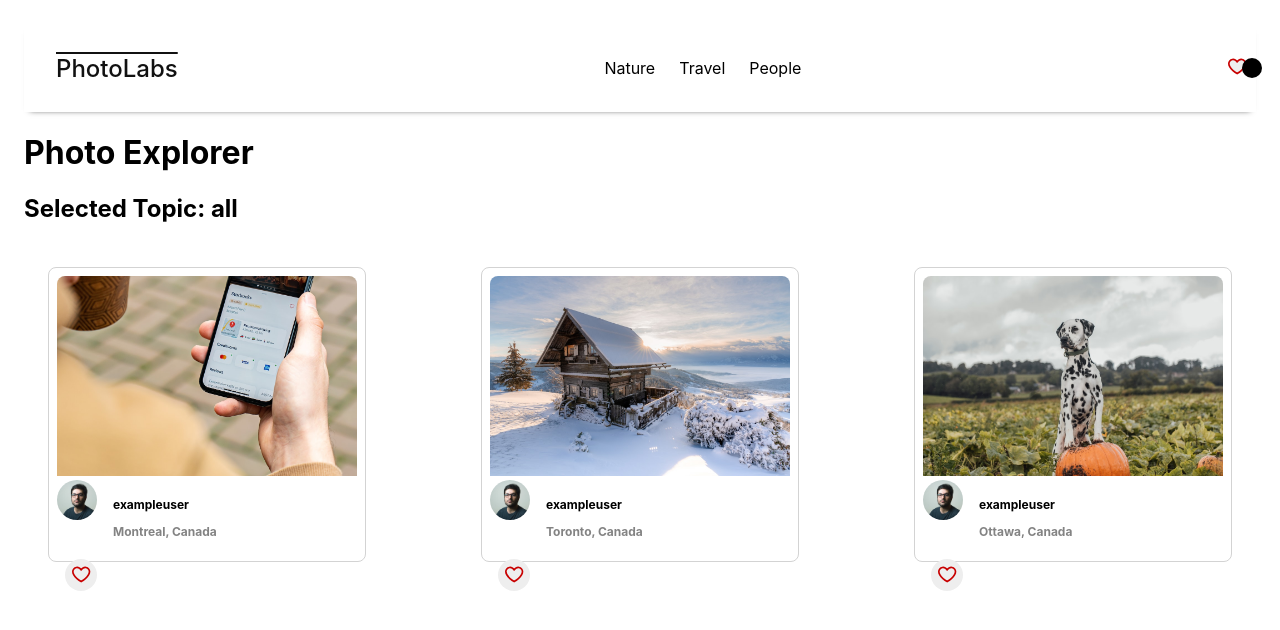
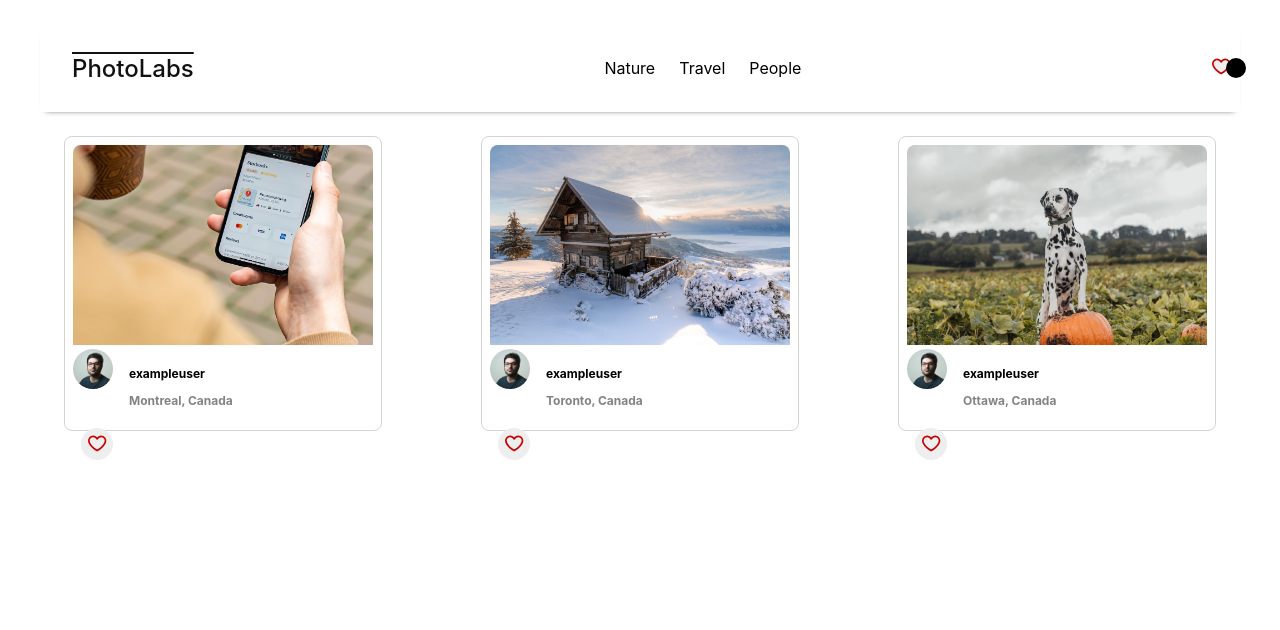
Before and after one commit to mahee045/PhotoLab, a React (Vite) app in the folder frontend/: page / in a window 1280 px wide. Shown: the top 630 px of the page. Built offline with nearby package versions, Linux system fonts and the light colour scheme; the HTML template or start-up script is replaced by a standard one.

Commit message:
rendering the home page

```diff
--- a/frontend/src/App.jsx
+++ b/frontend/src/App.jsx
@@ -1,21 +1,11 @@
-import React, { useState } from "react";
-import PhotoList from "./components/PhotoList";
-import TopNavigationBar from "./components/TopNavigationBar";
+import React from "react";
 import "./App.scss";
+import HomeRoute from "./routes/HomeRoute";
 
 const App = () => {
-  const [selectedTopic, setSelectedTopic] = useState("all"); // ✅ Track selected topic
-  const [favoriteCount, setFavoriteCount] = useState(0); // ✅ Track favorite count
-
   return (
     <div className="App">
-      <TopNavigationBar
-        favoriteCount={favoriteCount}
-        onTopicSelect={setSelectedTopic} // ✅ Pass onTopicSelect to TopNavigationBar
-      />
-      <h1>Photo Explorer</h1>
-      <h2>Selected Topic: {selectedTopic}</h2> {/* ✅ Show selected topic */}
-      <PhotoList topic={selectedTopic} setFavoriteCount={setFavoriteCount} /> {/* ✅ Update favorite count */}
+      <HomeRoute />
     </div>
   );
 };
--- a/frontend/src/components/TopNavigationBar.jsx
+++ b/frontend/src/components/TopNavigationBar.jsx
@@ -2,13 +2,14 @@ import React from "react";
 import "../styles/TopNavigationBar.scss";
 import FavBadge from "./FavBadge"; //  Import FavBadge
 import TopicList from "./TopicList";
+
 
 const TopNavigationBar = ({ favoriteCount, onTopicSelect }) => { //  Make sure onTopicSelect is received
   return (
     <div className="top-nav-bar">
       <span className="top-nav-bar__logo">PhotoLabs</span> {/*  App Logo */}
       <TopicList onTopicSelect={onTopicSelect} />
-      <FavBadge favoriteCountount={favoriteCount} />
+      <FavBadge favoriteCount={favoriteCount} />
     </div>
   );
 };
--- a/frontend/src/routes/HomeRoute.jsx
+++ b/frontend/src/routes/HomeRoute.jsx
@@ -1,9 +1,19 @@
-import '../styles/HomeRoute.scss';
+import React, { useState } from "react";
+import "../styles/HomeRoute.scss";
+import TopNavigationBar from "../components/TopNavigationBar";
+import PhotoList from "../components/PhotoList";
 
 const HomeRoute = () => {
+  const [selectedTopic, setSelectedTopic] = useState("all"); // ✅ Track selected topic
+  const [favoriteCount, setFavoriteCount] = useState(0); // ✅ Track favorite count
+
   return (
     <div className="home-route">
-      {/* Insert React */}
+      <TopNavigationBar
+        favoriteCount={favoriteCount}
+        onTopicSelect={setSelectedTopic} // ✅ Allow topic selection
+      />
+      <PhotoList topic={selectedTopic} setFavoriteCount={setFavoriteCount} /> {/* ✅ Display photos */}
     </div>
   );
 };
```
